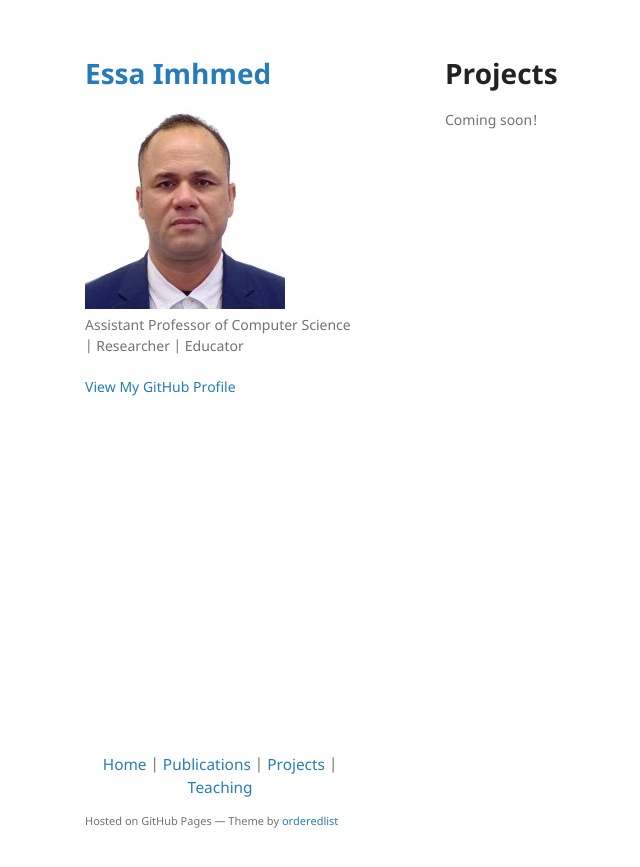
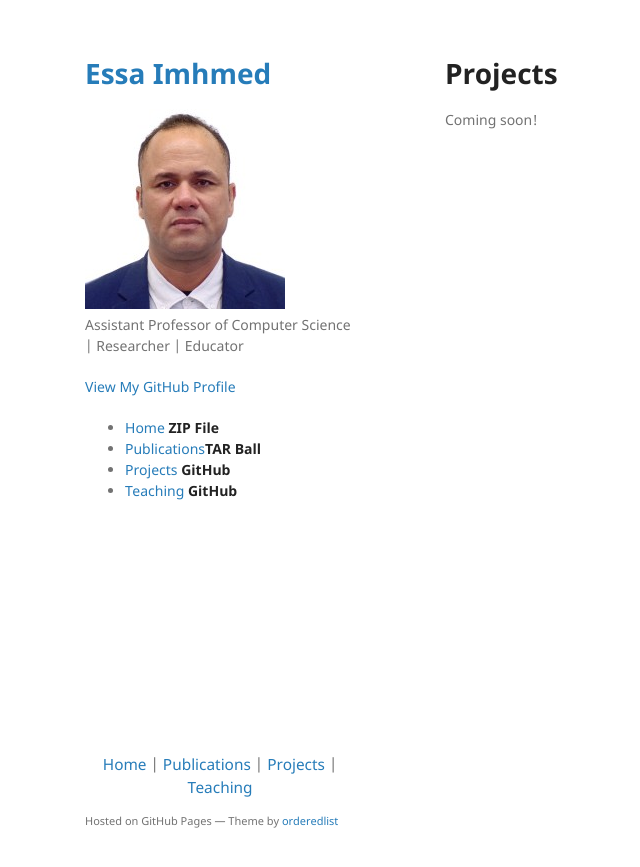
Before and after one commit to imhmede/imhmede.github.io, a Jekyll site: the page built from projects.md, in a window 1280 px wide. Shown: the top 867 px of the page, without its empty margins (125-765 px from the left). Built offline with Jekyll 4.4.1, drawn with Linux system fonts in a browser that asks for light colours.

```diff
--- a/_layouts/default.html
+++ b/_layouts/default.html
@@ -31,7 +31,7 @@
         <p class="view"><a href="{{ site.github.owner_url }}">View My GitHub Profile</a></p>
         {% endif %}
 
-        {% if site.show_menu %}
+        {% if site.show_downloads %}
         <ul class="menu">
           <li><a href="{{ site.github.zip_url }}">Home <strong>ZIP File</strong></a></li>
           <li><a href="{{ site.github.tar_url }}">Publications<strong>TAR Ball</strong></a></li>
```
